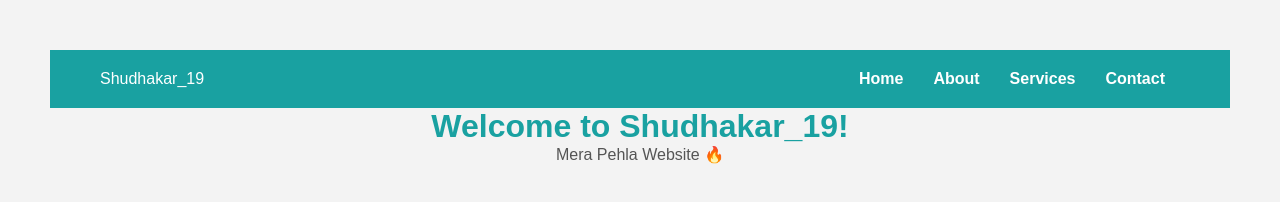
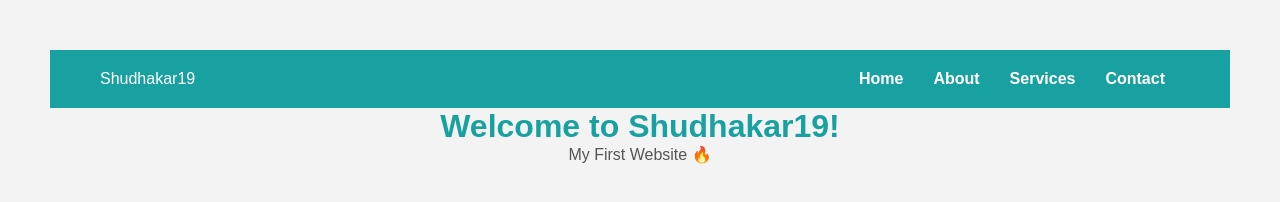
Before and after one commit to shudhakar19/Newshudhakar, a plain HTML site: page index.html in a window 1280 px wide. Drawn offline with Linux system fonts and the light colour scheme.

Commit message:
Update index.html

```diff
--- a/index.html
+++ b/index.html
@@ -9,7 +9,7 @@
 </head>
 <body><header>
   <nav>
-    <div class="logo">Shudhakar_19</div>
+    <div class="logo">Shudhakar19</div>
     <ul>
       <li><a href="#">Home</a></li>
       <li><a href="#">About</a></li>
@@ -18,8 +18,8 @@
     </ul>
   </nav>
 </header>
-  <h1>Welcome to Shudhakar_19!</h1>
-  <p>Mera Pehla Website 🔥</p>
+  <h1>Welcome to Shudhakar19!</h1>
+  <p>My First Website 🔥</p>
   <script src="script.js"></script>
 </body>
 </html>
```
